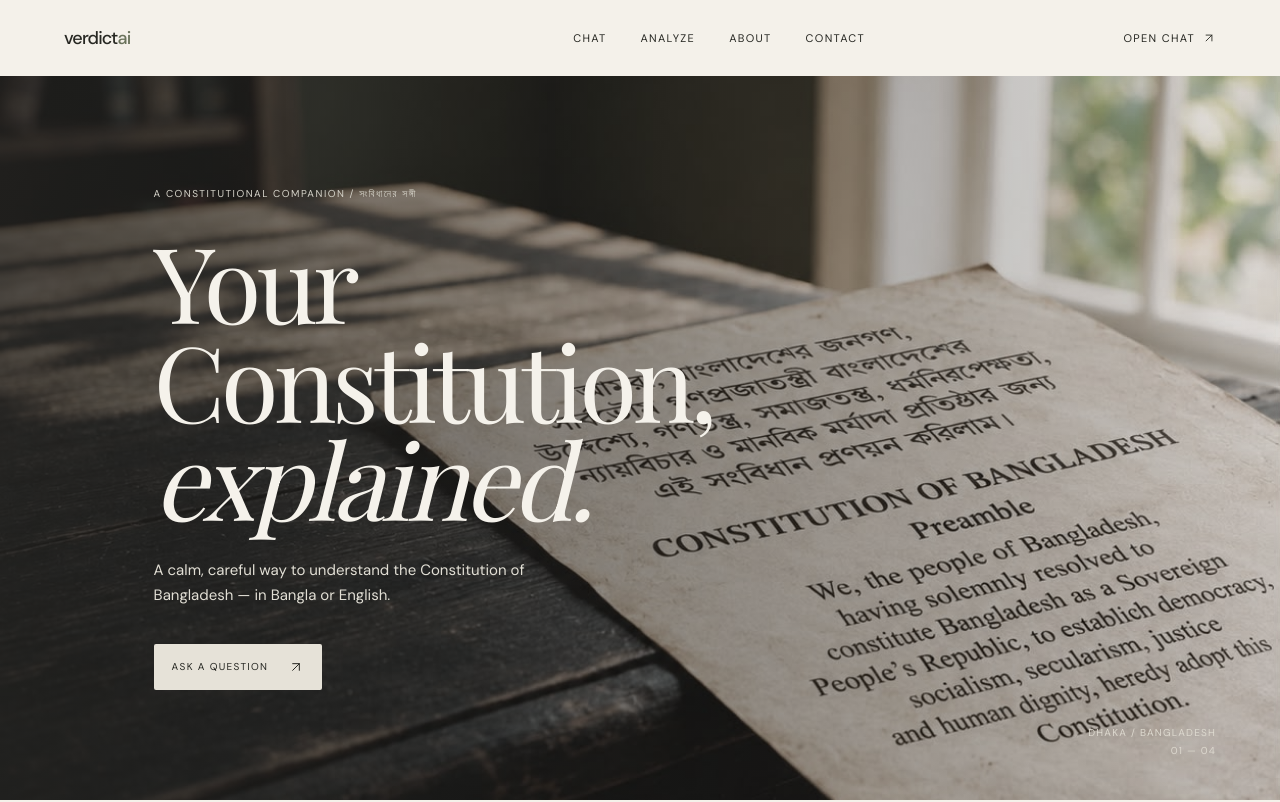
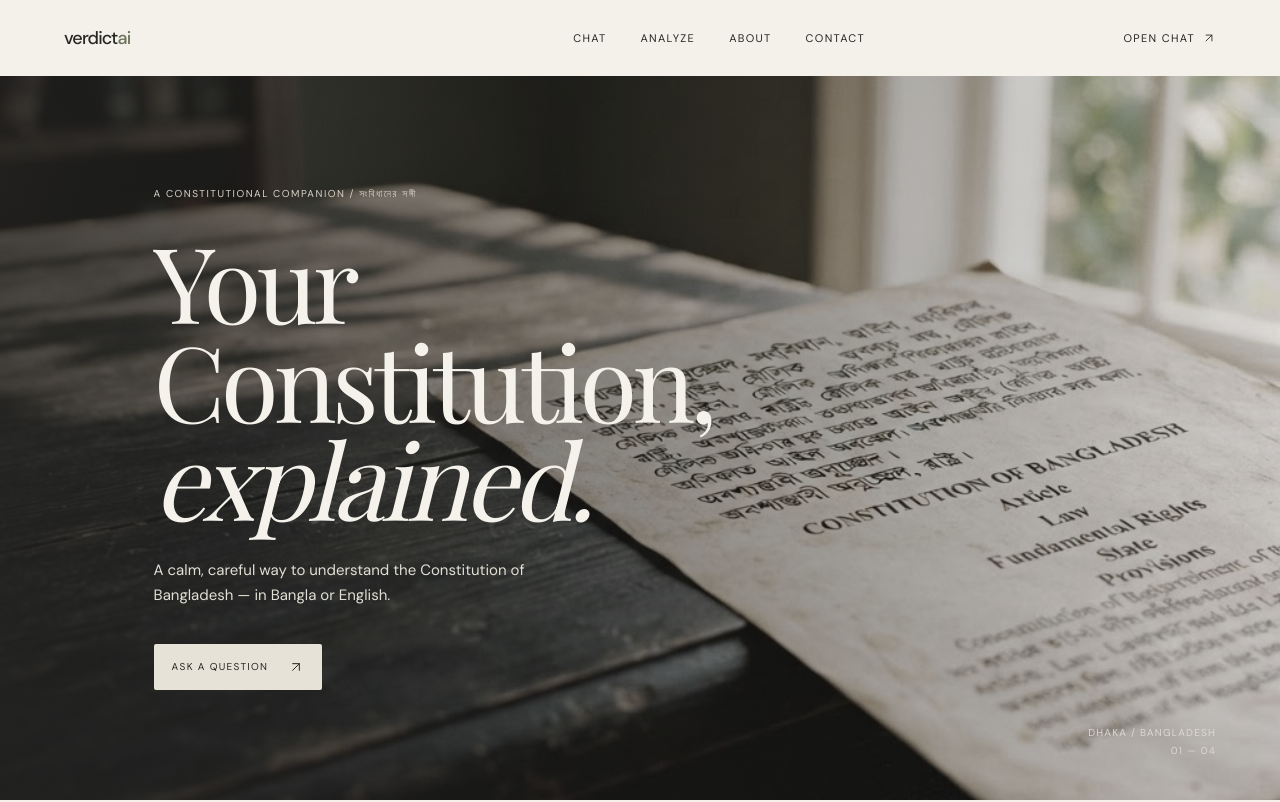
Before and after one commit to potat0w/verdictA, a Next.js app in the folder frontend/: page / in a window 1280 px wide. Shown: the top 802 px of the page. Built offline with nearby package versions, Linux system fonts and the light colour scheme; a web font is replaced by a local one.

Commit message:
hero changed again

```diff
--- a/frontend/src/app/globals.css
+++ b/frontend/src/app/globals.css
@@ -177,7 +177,7 @@ video {
       rgba(35, 35, 31, 0.45) 42%,
       rgba(35, 35, 31, 0.1) 100%
     ),
-    url("/hero.jpeg");
+    url("/verdict-hero.png");
   background-position: center;
   background-size: cover;
   filter: saturate(0.58);
```
